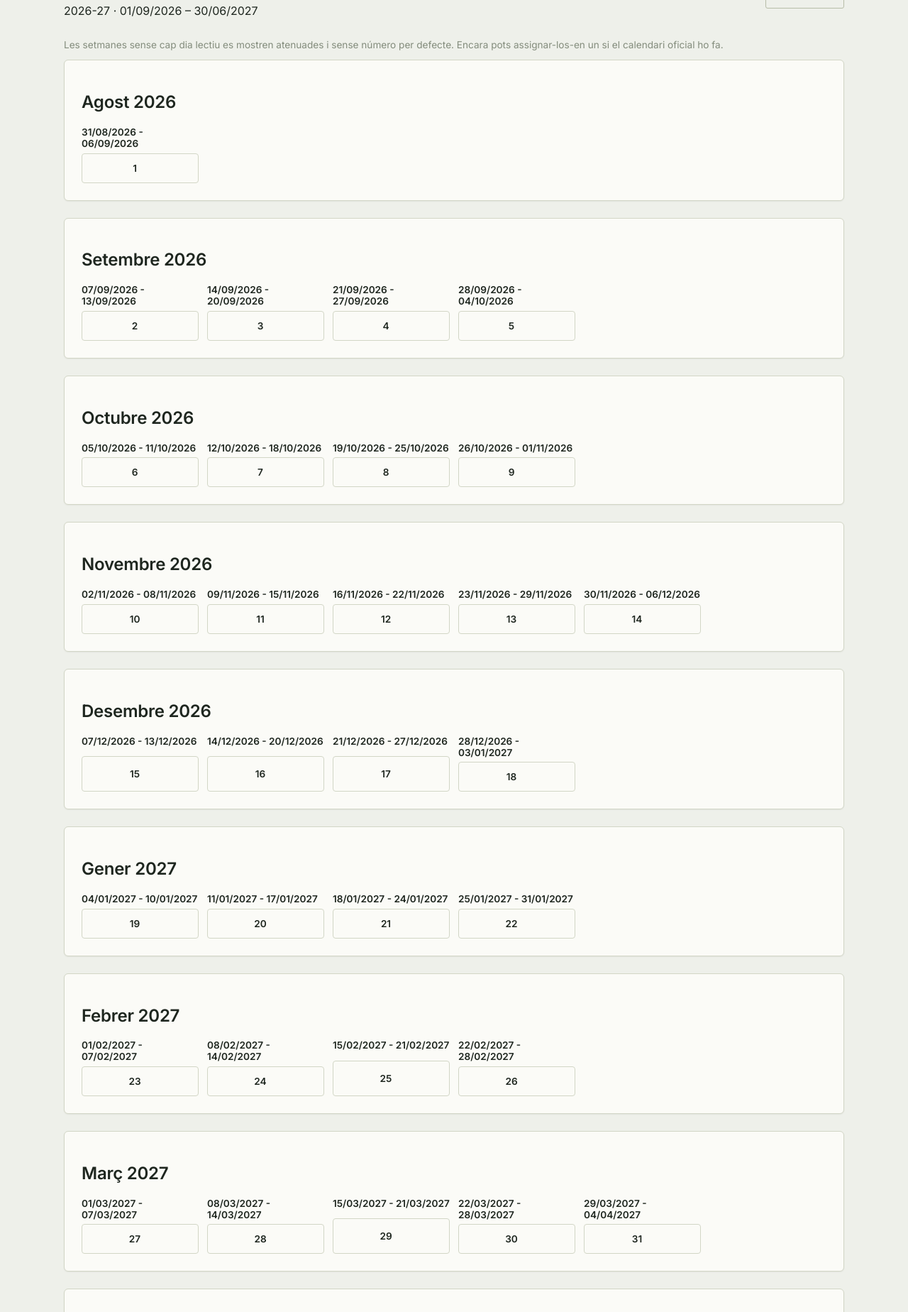
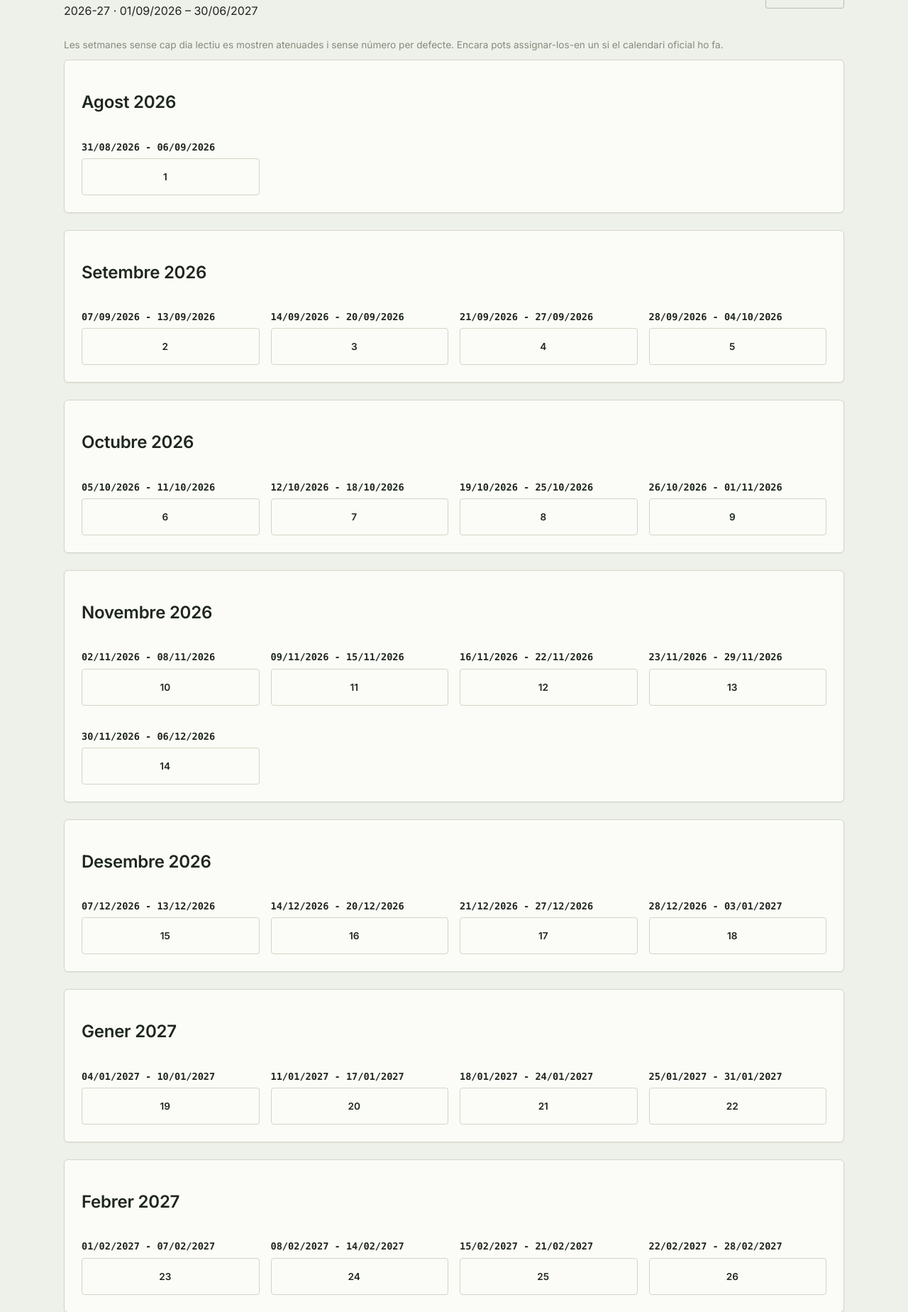
Before and after one commit to Marcos-A/tempo, a FastAPI app: page /admin/years/1/weeks in a window 1280 px wide. Shown: the part 210-2058 px from the top of the page at 71% size. Run offline with FastAPI, Linux system fonts and the light colour scheme; the visitor is signed in with stand-in values (Sample User, id 1).

Commit message:
Polish week numbering editor

```diff
--- a/app/static/css/app.css
+++ b/app/static/css/app.css
@@ -142,16 +142,29 @@ h1, h2, h3 {
 
 .week-grid {
   display: grid;
-  grid-template-columns: repeat(auto-fill, minmax(150px, 1fr));
-  gap: 0.75rem;
+  grid-template-columns: repeat(auto-fill, minmax(13.5rem, 1fr));
+  gap: 0.9rem 1rem;
 }
 
 .week-cell {
+  display: grid;
+  grid-template-rows: minmax(2.35rem, auto) 3.25rem;
+  gap: 0.45rem;
+  min-width: 0;
   font-size: 0.85rem;
   font-weight: 600;
 }
 
+.week-date-range {
+  align-self: end;
+  font-family: var(--font-mono);
+  font-variant-numeric: tabular-nums;
+  line-height: 1.25;
+  white-space: nowrap;
+}
+
 .week-cell input {
+  height: 3.25rem;
   text-align: center;
 }
 
--- a/app/templates/admin/weeks.html
+++ b/app/templates/admin/weeks.html
@@ -26,8 +26,9 @@
     <div class="week-grid">
       {% for week in group.weeks %}
       <label class="week-cell{{ ' week-cell--vacation' if week.is_vacation_week else '' }}">
-        {{ week.start|date_display }} - {{ week.end|date_display }}
+        <span class="week-date-range">{{ week.start|date_display }} - {{ week.end|date_display }}</span>
         <input
+          class="week-number-input"
           type="number"
           min="1"
           step="1"
@@ -42,4 +43,23 @@
   {% endfor %}
   <button type="submit">Desa la numeració</button>
 </form>
+<script>
+  document.querySelectorAll(".week-number-input").forEach((input, inputIndex, inputs) => {
+    input.addEventListener("change", () => {
+      const startNumber = Number.parseInt(input.value, 10);
+      if (!Number.isInteger(startNumber) || startNumber < 1) {
+        return;
+      }
+
+      let nextNumber = startNumber + 1;
+      for (const nextInput of Array.from(inputs).slice(inputIndex + 1)) {
+        if (!nextInput.value.trim()) {
+          continue;
+        }
+        nextInput.value = String(nextNumber);
+        nextNumber += 1;
+      }
+    });
+  });
+</script>
 {% endblock %}
```
